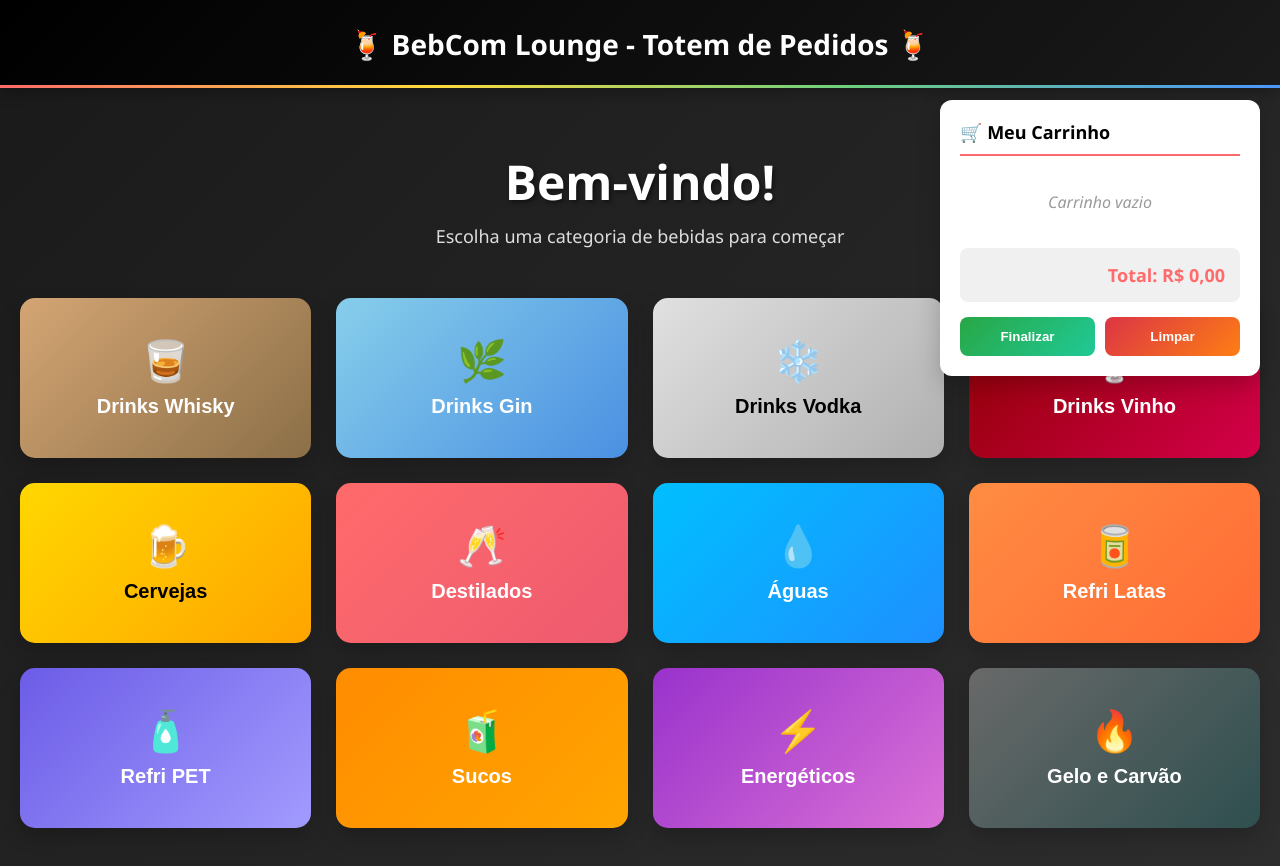
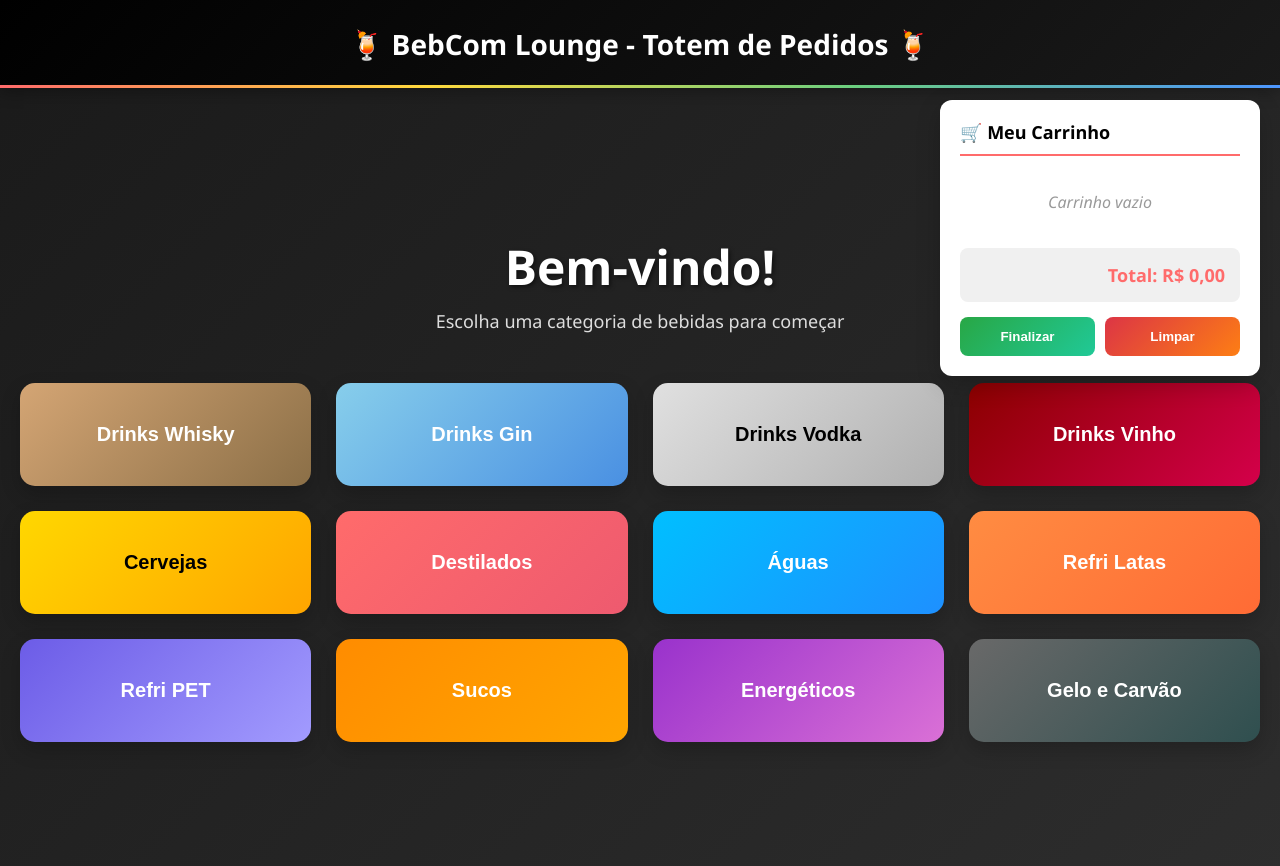
Before and after one commit to Caerod1980/TotemBebcom, a plain HTML site: page index.html in a window 1280 px wide. Drawn offline with Linux system fonts and the light colour scheme.

Commit message:
Retirada dos icones dos botões iniciais

```diff
--- a/index.html
+++ b/index.html
@@ -207,9 +207,7 @@
         }
 
         .category-icon {
-            font-size: 40px;
-            margin-bottom: 10px;
-            display: block;
+            display: none;
         }
 
         /* PÁGINA DO MENU */
@@ -529,51 +527,39 @@
 
         <div class="categories-grid">
             <button class="category-button whisky" onclick="showCategory('drinks-whisky', 'Drinks Whisky')">
-                <span class="category-icon">🥃</span>
                 Drinks Whisky
             </button>
             <button class="category-button gin" onclick="showCategory('drinks-gin', 'Drinks Gin')">
-                <span class="category-icon">🌿</span>
                 Drinks Gin
             </button>
             <button class="category-button vodka" onclick="showCategory('drinks-vodka', 'Drinks Vodka')">
-                <span class="category-icon">❄️</span>
                 Drinks Vodka
             </button>
             <button class="category-button vinho" onclick="showCategory('drinks-vinho', 'Drinks Vinho')">
-                <span class="category-icon">🍷</span>
                 Drinks Vinho
             </button>
             <button class="category-button cerveja" onclick="showCategory('cervejas', 'Cervejas')">
-                <span class="category-icon">🍺</span>
                 Cervejas
             </button>
             <button class="category-button destilado" onclick="showCategory('destilados', 'Destilados')">
-                <span class="category-icon">🥂</span>
                 Destilados
             </button>
             <button class="category-button agua" onclick="showCategory('aguas', 'Águas')">
-                <span class="category-icon">💧</span>
                 Águas
             </button>
             <button class="category-button refri-lata" onclick="showCategory('refri-latas', 'Refrigerantes (Latas)')">
-                <span class="category-icon">🥫</span>
                 Refri Latas
             </button>
             <button class="category-button refri-pet" onclick="showCategory('refri-pet', 'Refrigerantes (PET)')">
-                <span class="category-icon">🧴</span>
                 Refri PET
             </button>
             <button class="category-button suco" onclick="showCategory('sucos', 'Sucos')">
-                <span class="category-icon">🧃</span>
                 Sucos
             </button>
             <button class="category-button energetico" onclick="showCategory('energeticos', 'Energéticos')">
-                <span class="category-icon">⚡</span>
                 Energéticos
             </button>
             <button class="category-button gelo-carvao" onclick="showCategory('gelo-carvao', 'Gelo e Carvão')">
-                <span class="category-icon">🔥</span>
                 Gelo e Carvão
             </button>
         </div>
```
